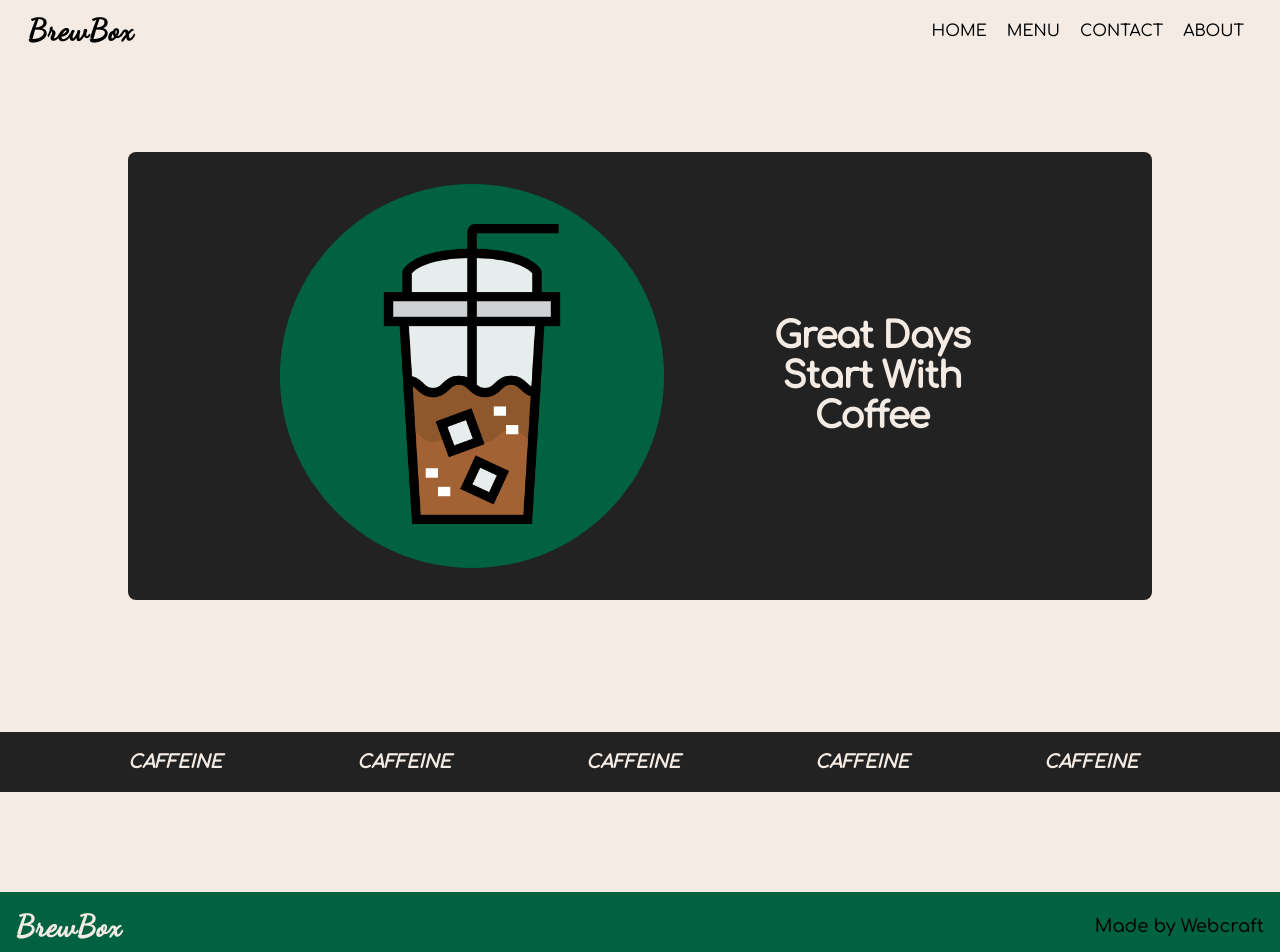
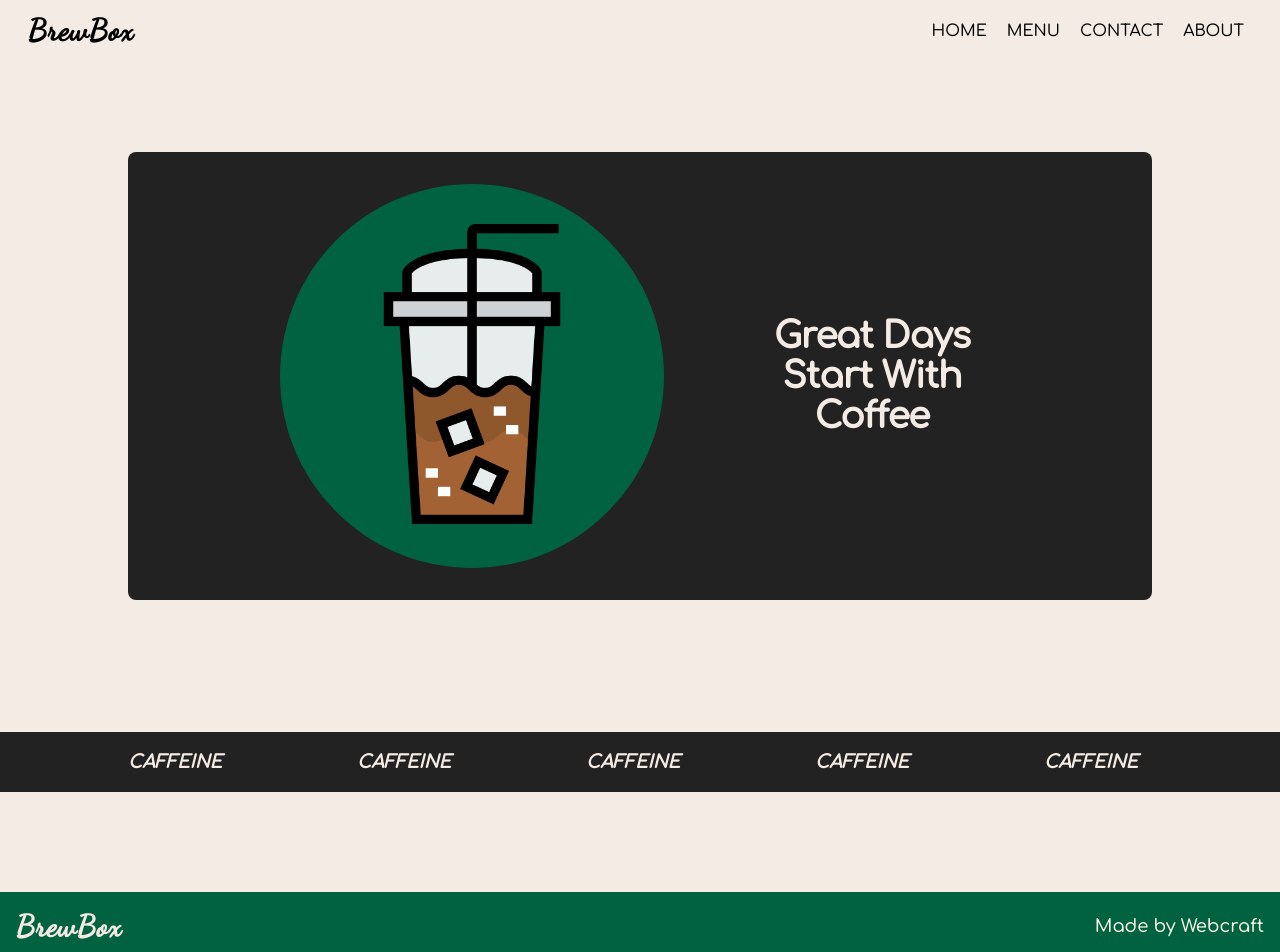
Before and after one commit to Karan-Brar/brew-box, a Next.js app: page / in a window 1280 px wide. Shown: the top 952 px of the page. Built offline with nearby package versions, Linux system fonts and the light colour scheme.

Commit message:
Changes to footer

```diff
--- a/components/Footer.js
+++ b/components/Footer.js
@@ -9,7 +9,7 @@ const Footer = () => {
       </Link>
 
       <Link
-        className="flex items-center justify-center text-lg font-comforta text-gray-650"
+        className="flex items-center justify-center text-lg font-comforta text-yellow-50"
         href="https://www.webcraft.ca/"
       >
         Made by Webcraft
```
